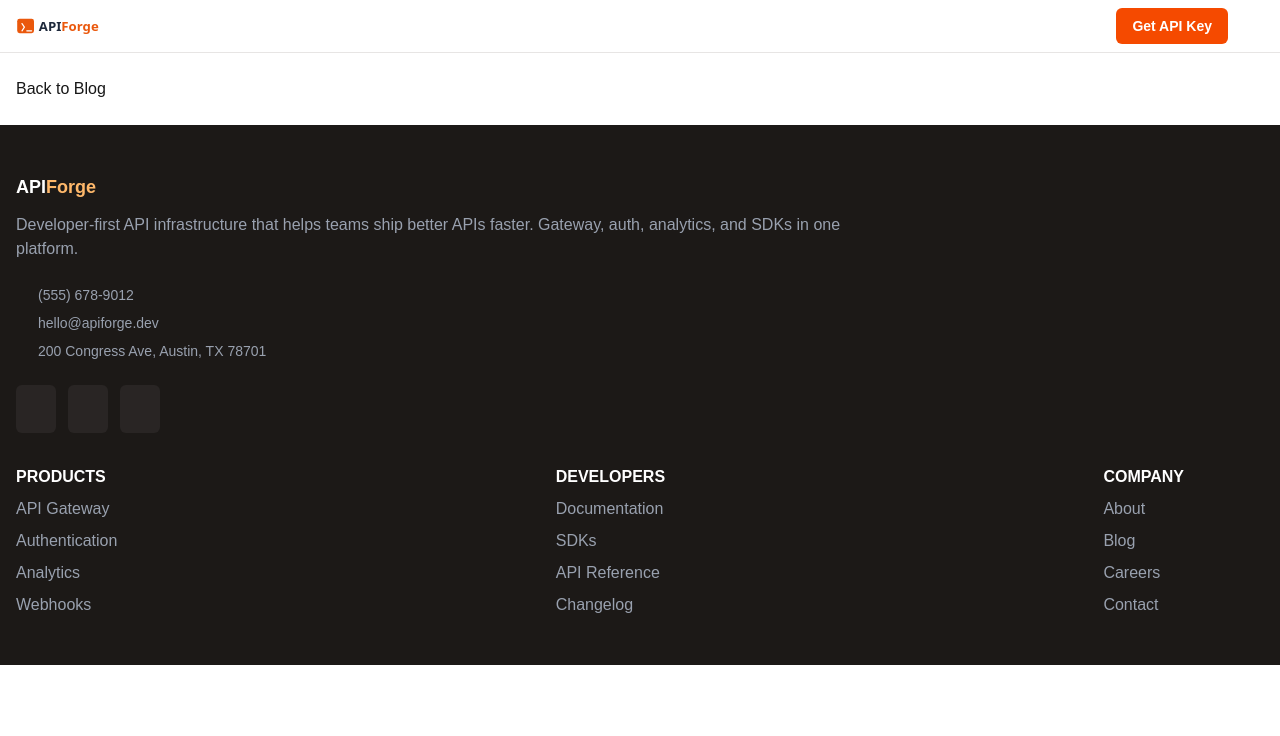
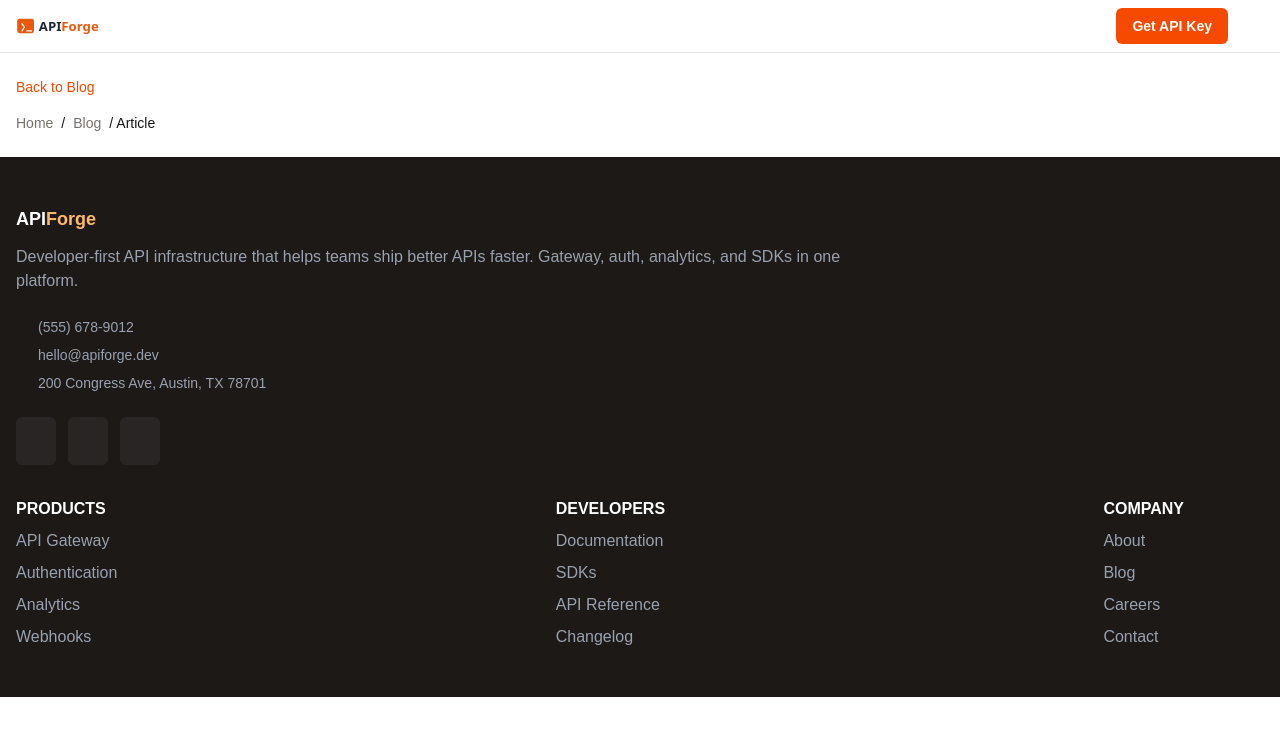
Before and after one commit to seesmof/API-Forge-Clone, a Next.js app in the folder src/: page /blog/rest-vs-graphql-2026 in a window 1280 px wide. Shown: the top 736 px of the page. Built offline with nearby package versions, Linux system fonts and the light colour scheme; some icons are missing.

Commit message:
feat: make the navigation for blog post pages

```diff
--- a/src/app/blog/rest-vs-graphql-2026/page.tsx
+++ b/src/app/blog/rest-vs-graphql-2026/page.tsx
@@ -4,10 +4,29 @@ export default function Page() {
   return (
     <section className="bg-white">
       <div className="px-4 py-6 flex flex-col">
-        <nav className="flex flex-col">
-          <Link href="/blog/" className="">
+        <nav className="flex flex-col text-sm gap-4">
+          <Link
+            href="/blog/"
+            className="text-orange-600 duration-150 hover:text-orange-700"
+          >
             Back to Blog
           </Link>
+          <div className="flex gap-2">
+            <Link
+              href="/"
+              className="text-stone-500 duration-100 hover:text-stone-900"
+            >
+              Home
+            </Link>{" "}
+            /{" "}
+            <Link
+              href="/blog/"
+              className="text-stone-500 duration-100 hover:text-stone-900"
+            >
+              Blog
+            </Link>{" "}
+            / Article
+          </div>
         </nav>
       </div>
     </section>
```
